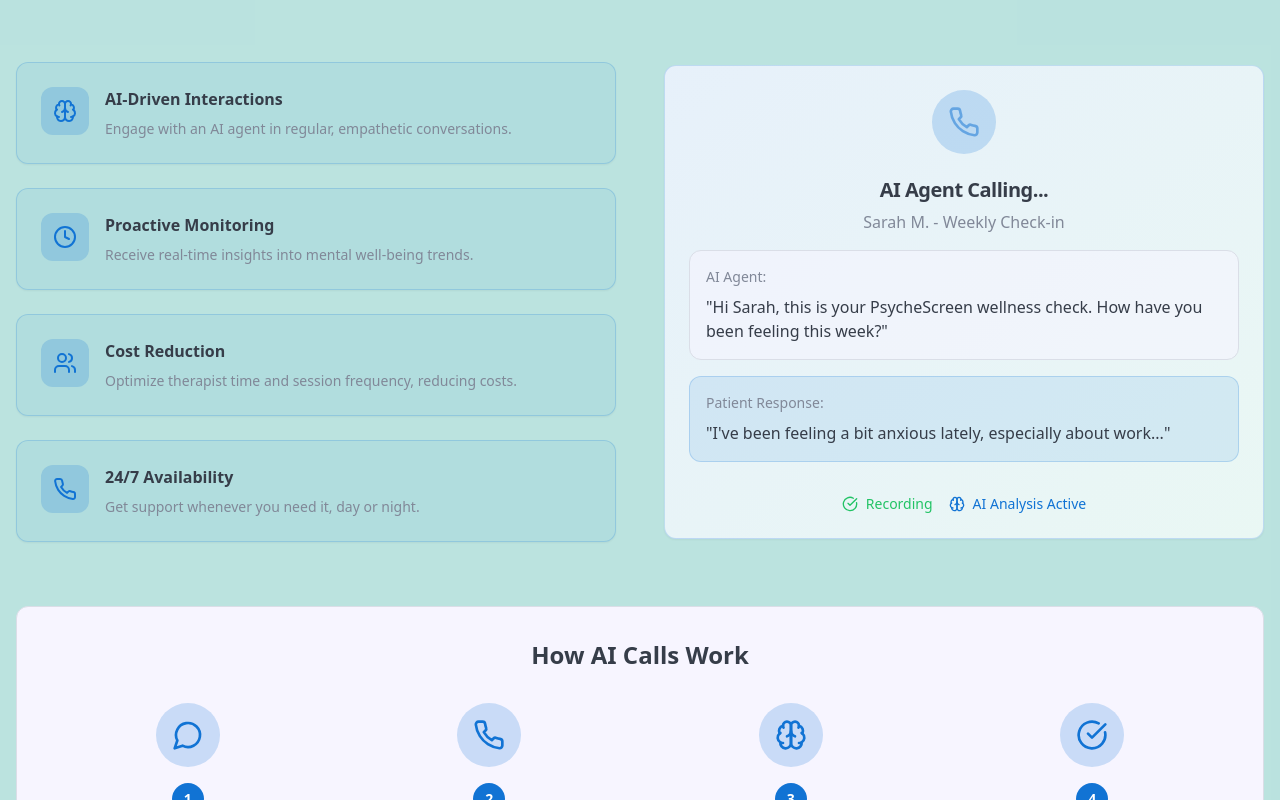
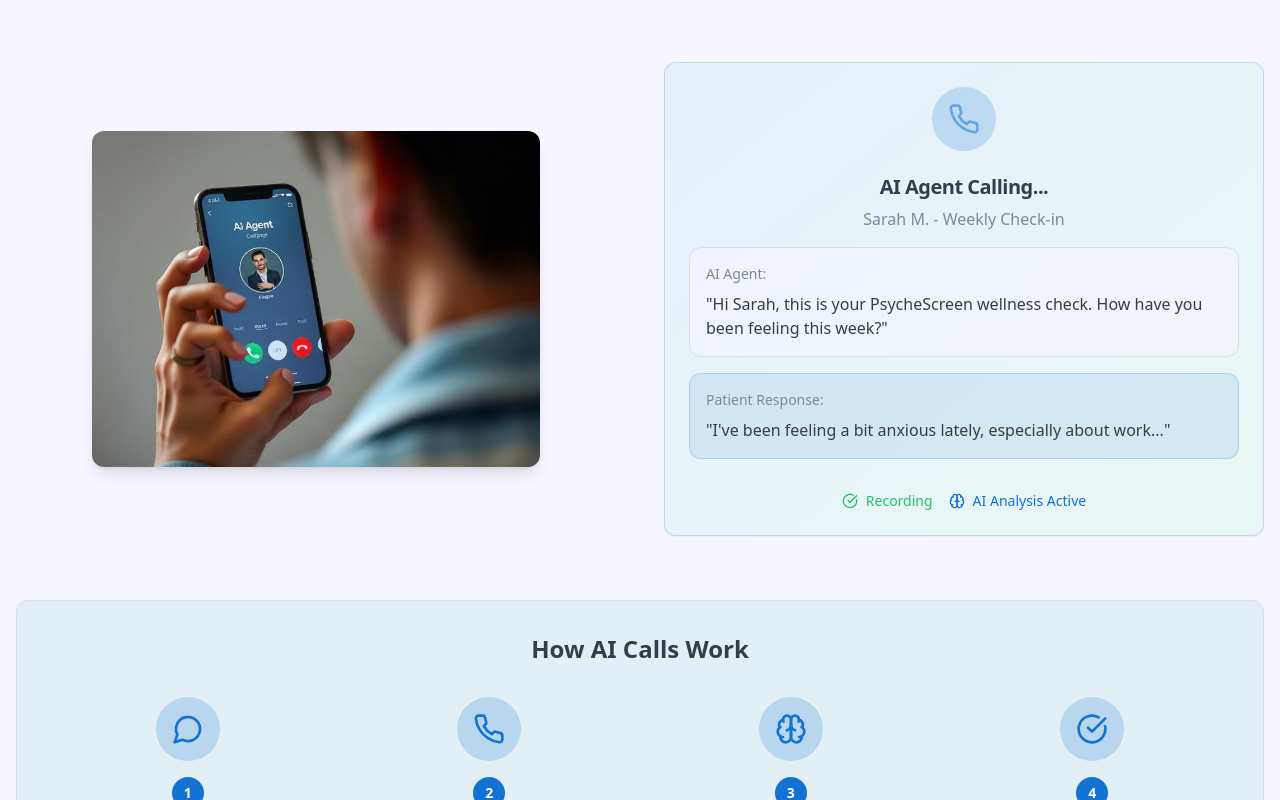
Before and after one commit to Mahsa-Tb88/therapy-voice-aid, a React (Vite) app: page / in a window 1280 px wide. Shown: the part 1480-2280 px from the top of the page. Built offline with nearby package versions, Linux system fonts and the light colour scheme.

Commit message:
Add AI call visual and refine sections

```diff
--- a/src/components/AICallSection.tsx
+++ b/src/components/AICallSection.tsx
@@ -1,31 +1,9 @@
 import { Card, CardContent, CardHeader, CardTitle } from "@/components/ui/card";
-import { Phone, MessageCircle, Brain, Users, Clock, CheckCircle } from "lucide-react";
+import { Phone, MessageCircle, Brain, CheckCircle } from "lucide-react";
 import { Badge } from "@/components/ui/badge";
+import aiCallPhone from "@/assets/ai-call-phone.jpg";
 
 const AICallSection = () => {
-  const callFeatures = [
-    {
-      icon: Brain,
-      title: "AI-Driven Interactions",
-      description: "Engage with an AI agent in regular, empathetic conversations."
-    },
-    {
-      icon: Clock,
-      title: "Proactive Monitoring",
-      description: "Receive real-time insights into mental well-being trends."
-    },
-    {
-      icon: Users,
-      title: "Cost Reduction",
-      description: "Optimize therapist time and session frequency, reducing costs."
-    },
-    {
-      icon: Phone,
-      title: "24/7 Availability",
-      description: "Get support whenever you need it, day or night."
-    }
-  ];
-
   const callProcess = [
     {
       step: "1",
@@ -54,7 +32,7 @@ const AICallSection = () => {
   ];
 
   return (
-    <section className="py-20 bg-secondary/30">
+    <section className="py-20 bg-background">
       <div className="container mx-auto px-4">
         <div className="text-center mb-16">
           <Badge variant="secondary" className="mb-4">
@@ -71,23 +49,13 @@ const AICallSection = () => {
         </div>
 
         <div className="grid lg:grid-cols-2 gap-12 items-center mb-16">
-          {/* Left side - Features */}
-          <div className="space-y-6">
-            {callFeatures.map((feature, index) => (
-              <Card key={index} className="border border-primary/20 bg-primary/5 hover:bg-primary/10 transition-colors">
-                <CardContent className="p-6">
-                  <div className="flex items-start space-x-4">
-                    <div className="w-12 h-12 rounded-lg bg-primary/20 flex items-center justify-center flex-shrink-0">
-                      <feature.icon className="w-6 h-6 text-primary" />
-                    </div>
-                    <div>
-                      <h3 className="font-semibold text-foreground mb-2">{feature.title}</h3>
-                      <p className="text-muted-foreground text-sm">{feature.description}</p>
-                    </div>
-                  </div>
-                </CardContent>
-              </Card>
-            ))}
+          {/* Left side - Phone Image */}
+          <div className="flex justify-center">
+            <img
+              src={aiCallPhone}
+              alt="User receiving AI agent call on smartphone"
+              className="max-w-md w-full h-auto rounded-lg shadow-lg"
+            />
           </div>
 
           {/* Right side - Call Interface Mockup */}
@@ -125,7 +93,7 @@ const AICallSection = () => {
         </div>
 
         {/* Process Flow */}
-        <div className="bg-background rounded-xl p-8 border">
+        <div className="bg-secondary/10 rounded-xl p-8 border">
           <h3 className="text-2xl font-bold text-center mb-8">How AI Calls Work</h3>
           <div className="grid md:grid-cols-4 gap-6">
             {callProcess.map((step, index) => (
```
Also changed, not shown: src/assets/ai-call-phone.jpg (added).
